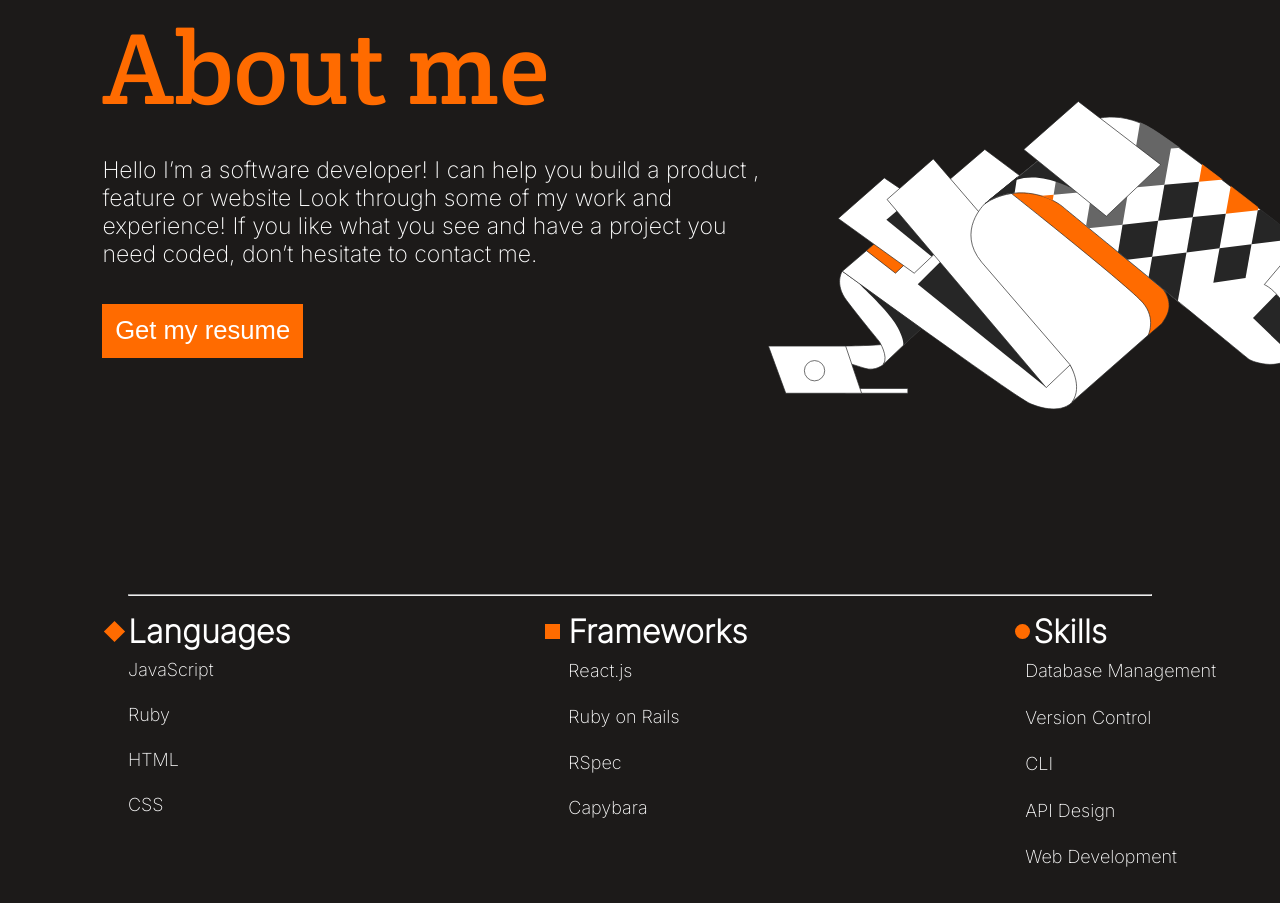
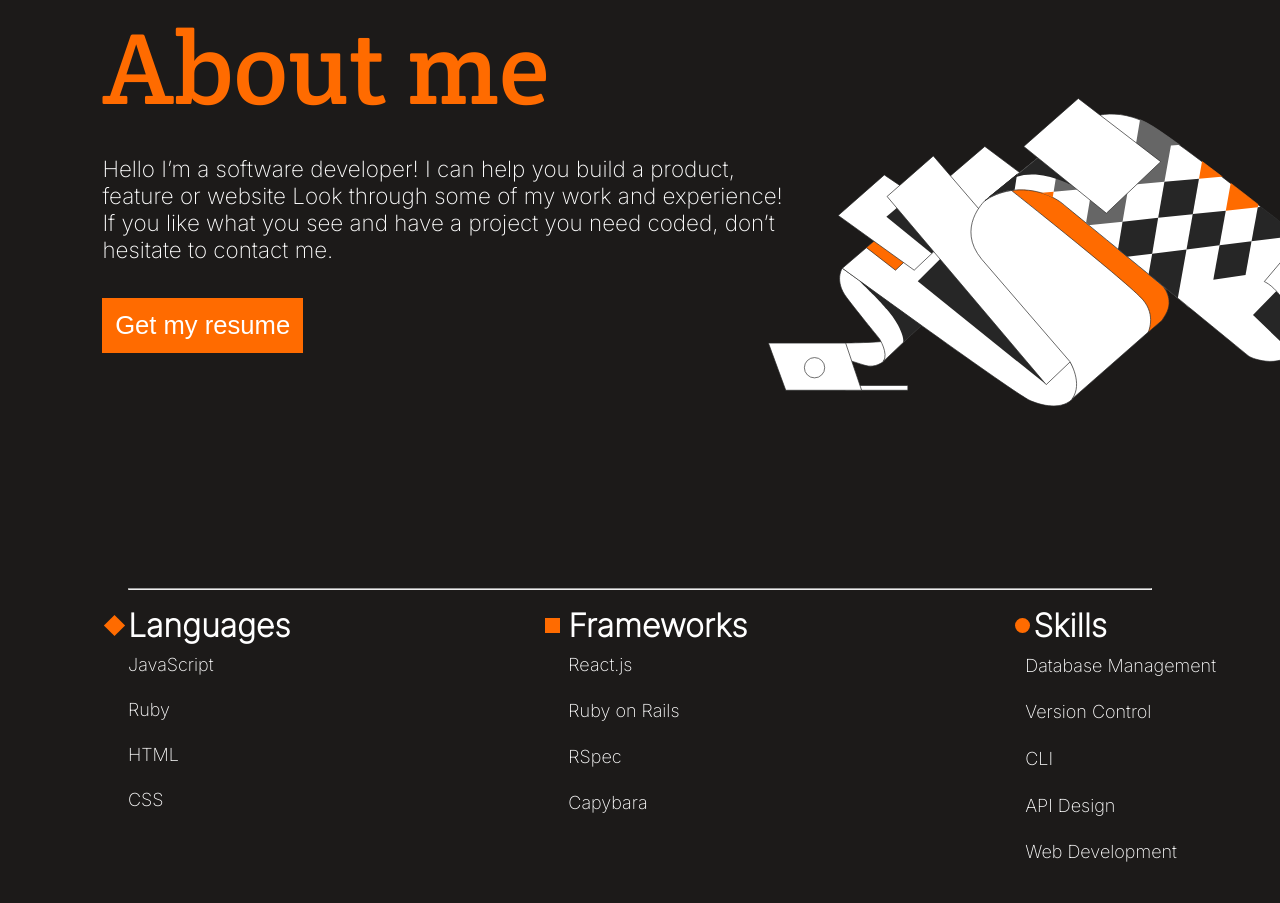
Before and after one commit to hamidazim321/Portfolio-Project, a website: page index.html in a window 1280 px wide. Shown: the part 2740-3643 px from the top of the page. Drawn offline with Linux system fonts and the light colour scheme.

Commit message:
Adjust font-size in About me section

```diff
--- a/style.css
+++ b/style.css
@@ -223,6 +223,7 @@
 
   .Aboutme p {
     padding-left: 0;
+    font-size: 1.75vw;
   }
 
   .h2-orange {
```
Also changed, not shown: index.html (+1 -1 lines).
